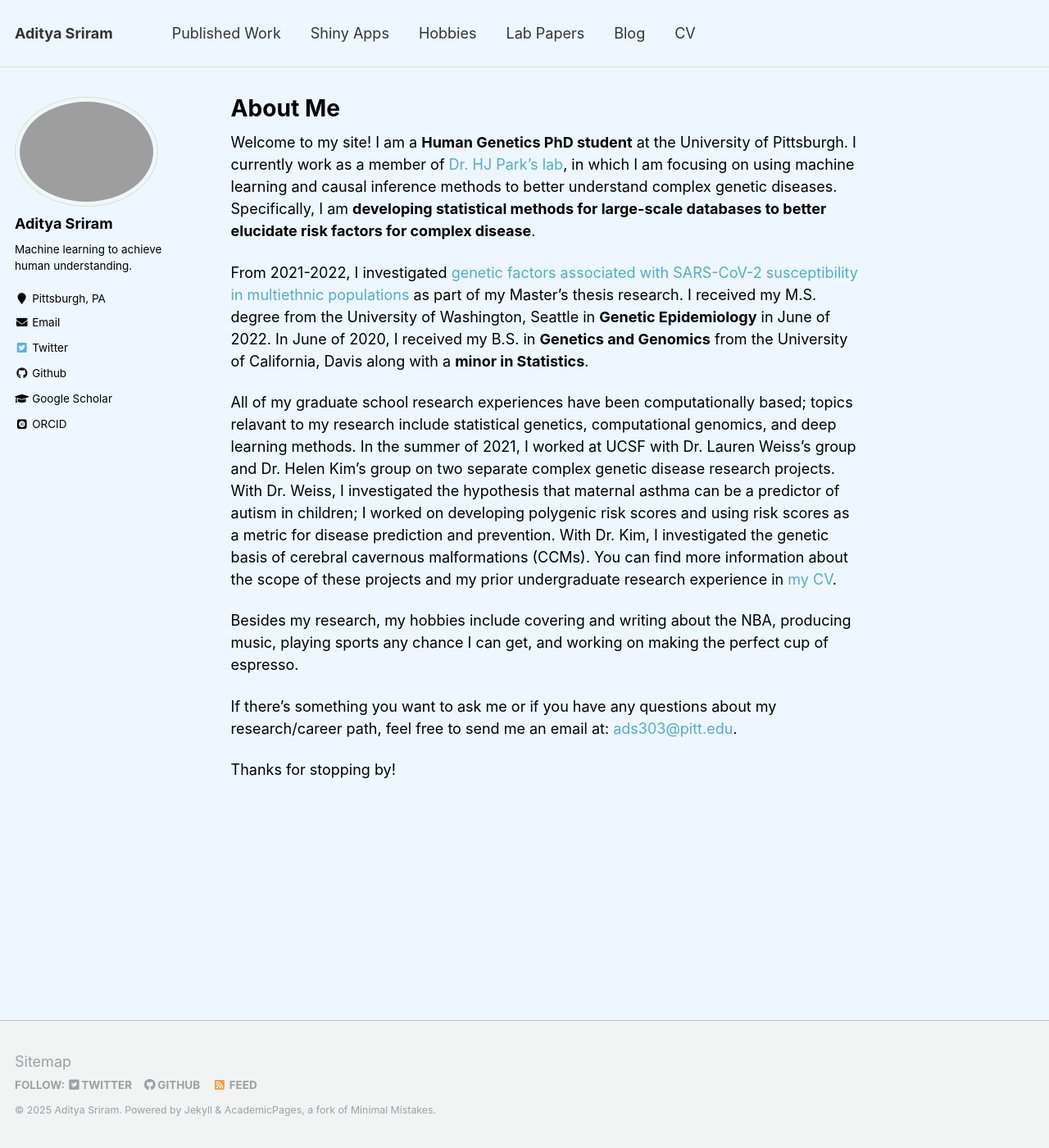
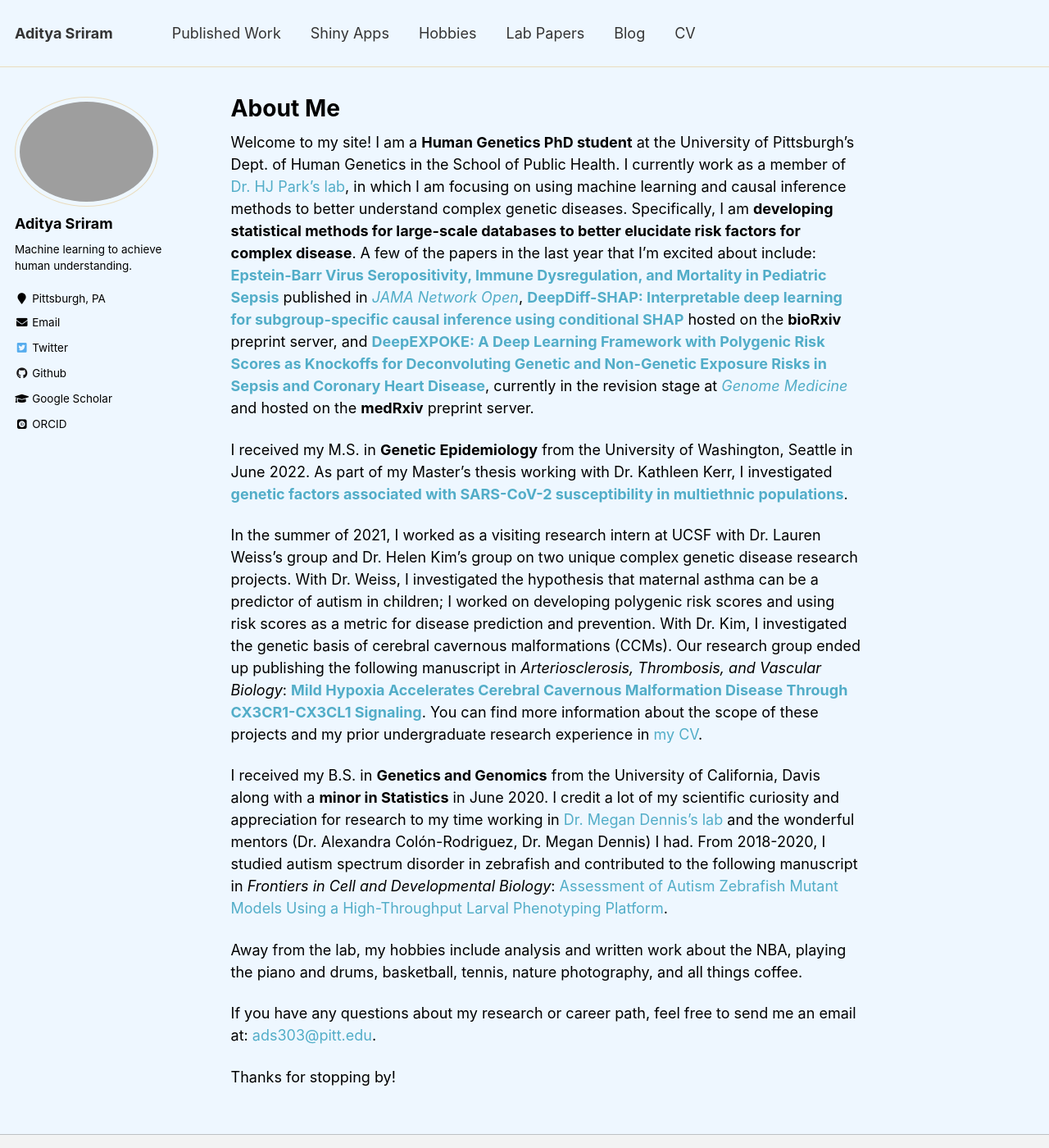
Before and after one commit to ads303/ads303.github.io, a Jekyll site: the page built from _pages/about.md, in a window 1280 px wide and 1400 px high. Shown: the whole window at 82% size. Built offline with Jekyll 4.4.1, drawn with Linux system fonts in a browser that asks for light colours; some web fonts are replaced.

Commit message:
Update about.md

```diff
--- a/_pages/about.md
+++ b/_pages/about.md
@@ -7,14 +7,16 @@
   - /about
   - /about.html
 ---
-Welcome to my site! I am a **Human Genetics PhD student** at the University of Pittsburgh. I currently work as a member of [Dr. HJ Park's lab](http://parklab.pitt.edu/members.html), in which I am focusing on using machine learning and causal inference methods to better understand complex genetic diseases. Specifically, I am **developing statistical methods for large-scale databases to better elucidate risk factors for complex disease**.
+Welcome to my site! I am a **Human Genetics PhD student** at the University of Pittsburgh's Dept. of Human Genetics in the School of Public Health. I currently work as a member of [Dr. HJ Park's lab](http://parklab.pitt.edu/members.html), in which I am focusing on using machine learning and causal inference methods to better understand complex genetic diseases. Specifically, I am **developing statistical methods for large-scale databases to better elucidate risk factors for complex disease**. A few of the papers in the last year that I'm excited about include: [**Epstein-Barr Virus Seropositivity, Immune Dysregulation, and Mortality in Pediatric Sepsis**](https://jamanetwork.com/journals/jamanetworkopen/fullarticle/2837768) published in [_JAMA Network Open_](https://jamanetwork.com/journals/jamanetworkopen), [**DeepDiff-SHAP: Interpretable deep learning for subgroup-specific causal inference using conditional SHAP**](https://www.biorxiv.org/content/10.1101/2025.08.14.670190v1) hosted on the **bioRxiv** preprint server, and [**DeepEXPOKE: A Deep Learning Framework with Polygenic Risk Scores as Knockoffs for Deconvoluting Genetic and Non-Genetic Exposure Risks in Sepsis and Coronary Heart Disease**](https://www.medrxiv.org/content/10.1101/2024.10.15.24315572v1), currently in the revision stage at [_Genome Medicine_](http://genomemedicine.biomedcentral.com/) and hosted on the **medRxiv** preprint server.
 
-From 2021-2022, I investigated [genetic factors associated with SARS-CoV-2 susceptibility in multiethnic populations](https://www.iomcworld.org/articles/genetic-risk-factors-associated-with-sarscov2-susceptibility-in-multiethnic-populations.pdf) as part of my Master's thesis research. I received my M.S. degree from the University of Washington, Seattle in **Genetic Epidemiology** in June of 2022. In June of 2020, I received my B.S. in **Genetics and Genomics** from the University of California, Davis along with a **minor in Statistics**.
+I received my M.S. in **Genetic Epidemiology** from the University of Washington, Seattle in June 2022. As part of my Master's thesis working with Dr. Kathleen Kerr, I investigated [**genetic factors associated with SARS-CoV-2 susceptibility in multiethnic populations**](https://www.iomcworld.org/articles/genetic-risk-factors-associated-with-sarscov2-susceptibility-in-multiethnic-populations.pdf).
 
-All of my graduate school research experiences have been computationally based; topics relavant to my research include statistical genetics, computational genomics, and deep learning methods. In the summer of 2021, I worked at UCSF with Dr. Lauren Weiss's group and Dr. Helen Kim's group on two separate complex genetic disease research projects. With Dr. Weiss, I investigated the hypothesis that maternal asthma can be a predictor of autism in children; I worked on developing polygenic risk scores and using risk scores as a metric for disease prediction and prevention. With Dr. Kim, I investigated the genetic basis of cerebral cavernous malformations (CCMs). You can find more information about the scope of these projects and my prior undergraduate research experience in [my CV](https://ads303.github.io/cv/).
+In the summer of 2021, I worked as a visiting research intern at UCSF with Dr. Lauren Weiss's group and Dr. Helen Kim's group on two unique complex genetic disease research projects. With Dr. Weiss, I investigated the hypothesis that maternal asthma can be a predictor of autism in children; I worked on developing polygenic risk scores and using risk scores as a metric for disease prediction and prevention. With Dr. Kim, I investigated the genetic basis of cerebral cavernous malformations (CCMs). Our research group ended up publishing the following manuscript in _Arteriosclerosis, Thrombosis, and Vascular Biology_: [**Mild Hypoxia Accelerates Cerebral Cavernous Malformation Disease Through CX3CR1-CX3CL1 Signaling**](https://www.ahajournals.org/doi/10.1161/ATVBAHA.123.320367). You can find more information about the scope of these projects and my prior undergraduate research experience in [my CV](https://ads303.github.io/cv/).
 
-Besides my research, my hobbies include covering and writing about the NBA, producing music, playing sports any chance I can get, and working on making the perfect cup of espresso.
+I received my B.S. in **Genetics and Genomics** from the University of California, Davis along with a **minor in Statistics** in June 2020. I credit a lot of my scientific curiosity and appreciation for research to my time working in [Dr. Megan Dennis's lab](https://www.dennislab.org/) and the wonderful mentors (Dr. Alexandra Colón-Rodriguez, Dr. Megan Dennis) I had. From 2018-2020, I studied autism spectrum disorder in zebrafish and contributed to the following manuscript in _Frontiers in Cell and Developmental Biology_: [Assessment of Autism Zebrafish Mutant Models Using a High-Throughput Larval Phenotyping Platform](https://www.frontiersin.org/journals/cell-and-developmental-biology/articles/10.3389/fcell.2020.586296/full#h8).
 
-If there's something you want to ask me or if you have any questions about my research/career path, feel free to send me an email at: [ads303@pitt.edu](mailto:ads303@pitt.edu).
+Away from the lab, my hobbies include analysis and written work about the NBA, playing the piano and drums, basketball, tennis, nature photography, and all things coffee.
+
+If you have any questions about my research or career path, feel free to send me an email at: [ads303@pitt.edu](mailto:ads303@pitt.edu).
 
 Thanks for stopping by!
```
